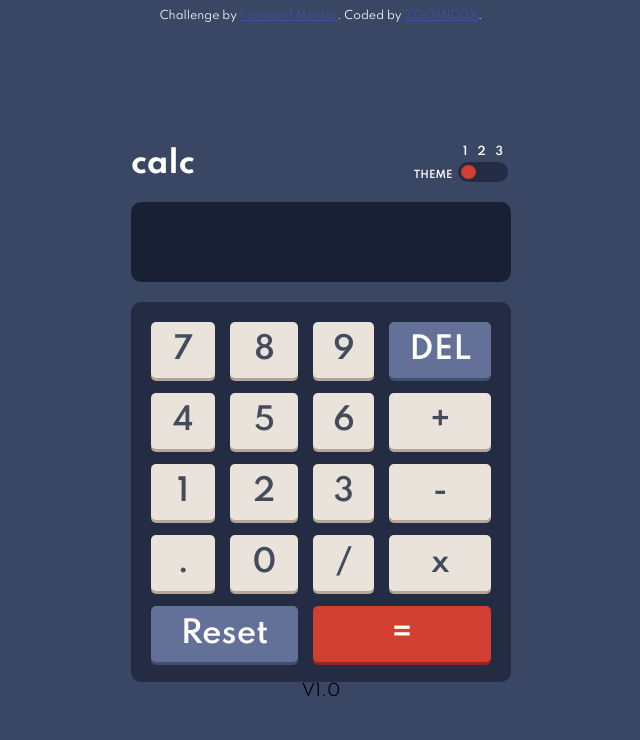
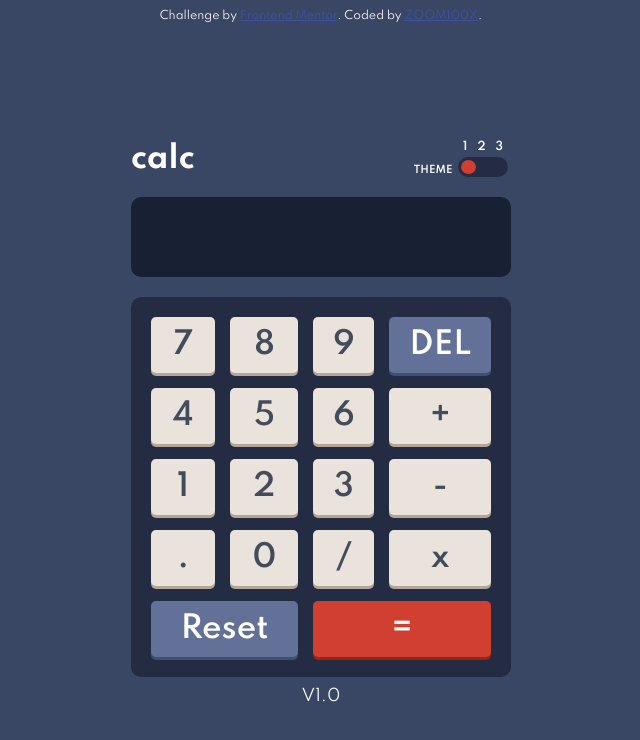
Before and after one commit to zoom100x/calculatorApp, a plain HTML site: page index.html in a window 1280 px wide. Shown: the whole page, without its empty margins (319-959 px from the left). Drawn offline with nearby package versions, Linux system fonts and the light colour scheme.

Commit message:
Update index.html

```diff
--- a/index.html
+++ b/index.html
@@ -60,7 +60,7 @@
         <span class="reset" style="grid-area: reset;">Reset</span>
         <span class="equal" style="grid-area: equal;">=</span>
       </div>
-      <p align="center">V1.0</p>
+      <p style="margin-top: 10px; text-align: center; color: white;">V1.0</p>
     </div>
   </div>
 <div class="msg-container">
```
